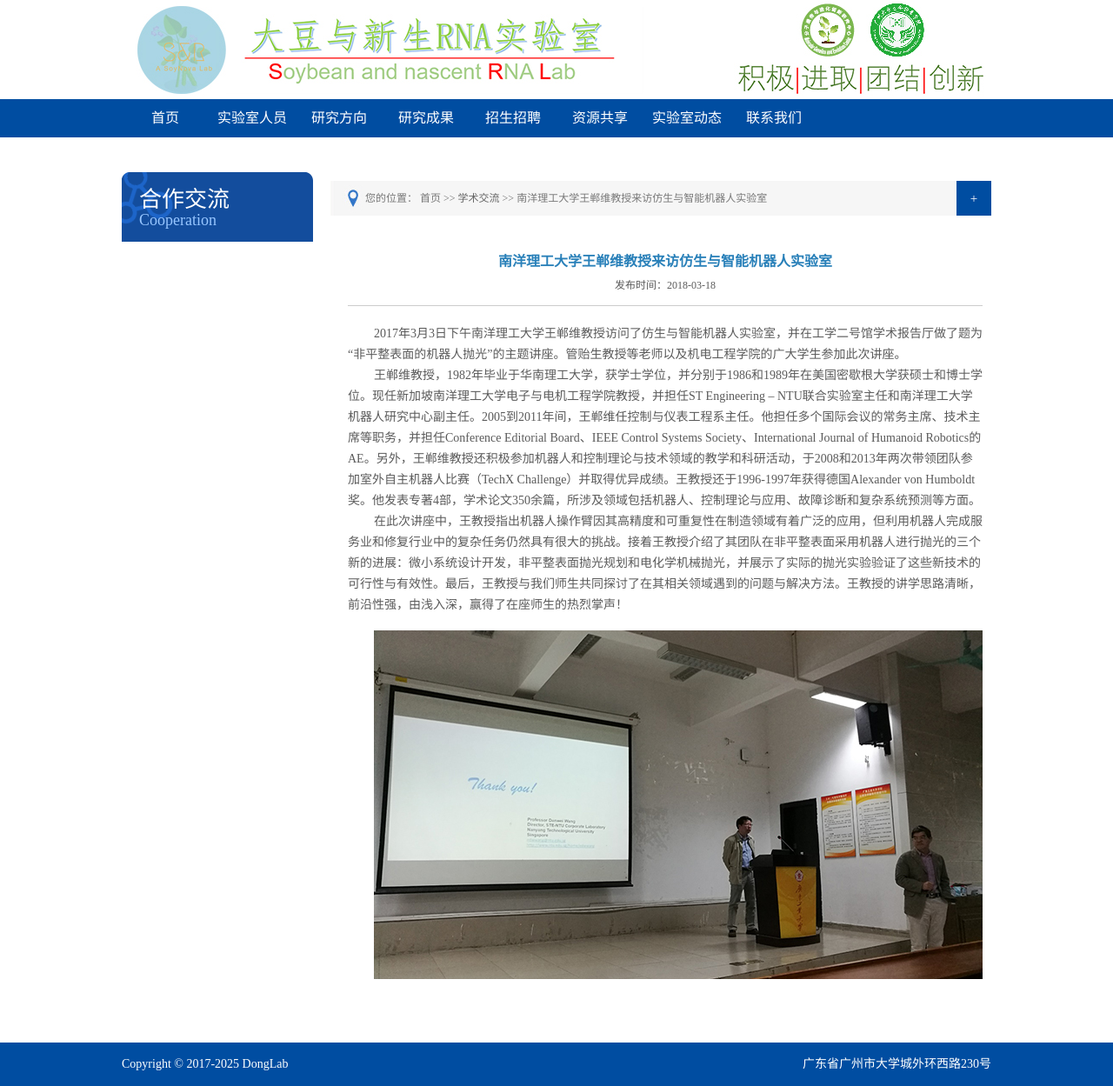
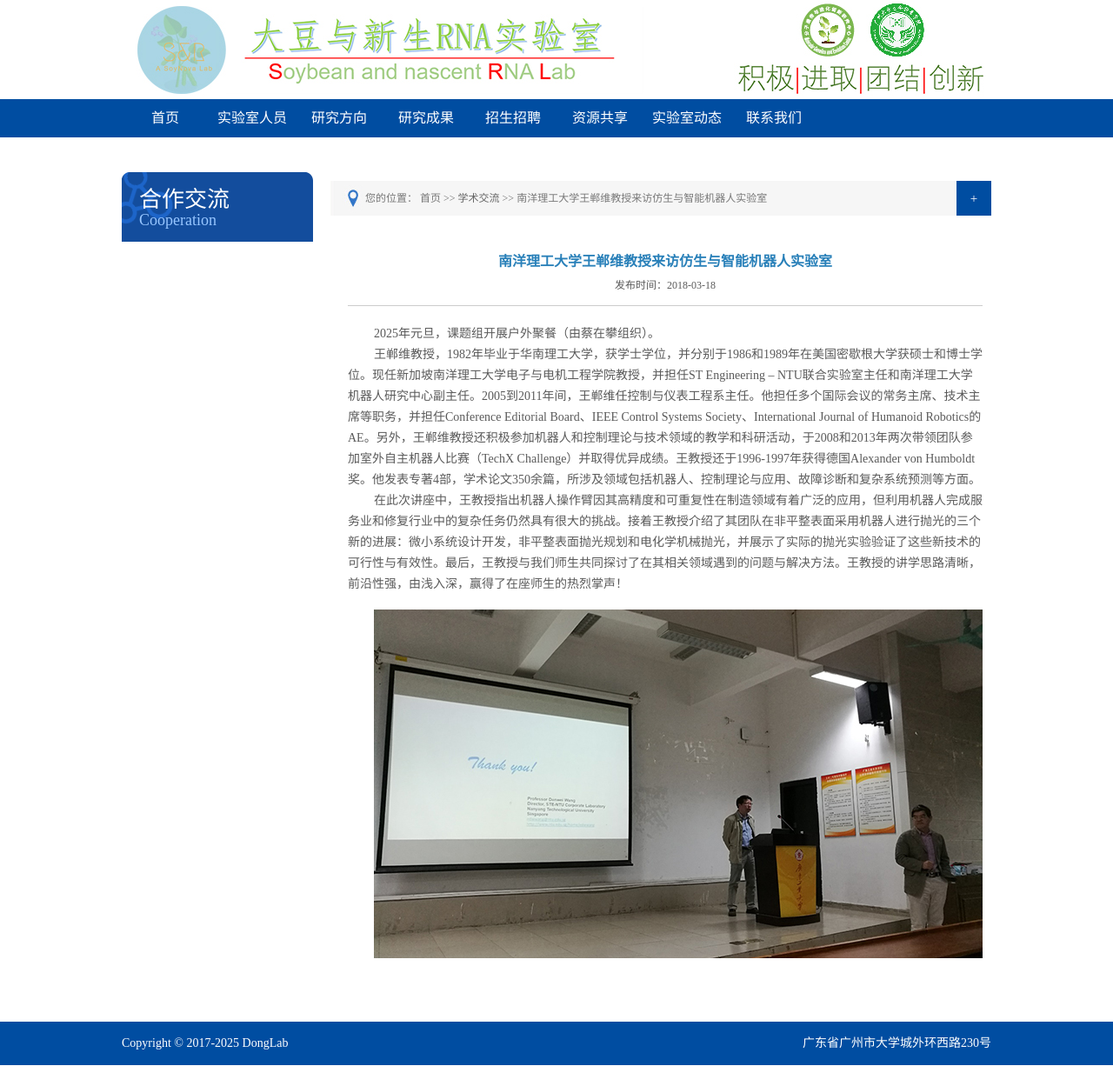
Before and after one commit to zhanweimin2021/zhanweimin2021.github.io, a Jekyll site: the page built from academic-exchange/_posts/2018-03-18-academic-exchange1.html, in a window 1280 px wide. Shown: the whole page at 87% size. Built offline with Jekyll 4.4.1, drawn with Linux system fonts in a browser that asks for light colours; after the commit the page ends 1225 px from its top, so only the background shows below that.

Commit message:
Update 2018-03-18-academic-exchange1.html

```diff
--- a/academic-exchange/_posts/2018-03-18-academic-exchange1.html
+++ b/academic-exchange/_posts/2018-03-18-academic-exchange1.html
@@ -9,9 +9,9 @@ type-en: academic-exchange
 image: academic-exchange1
 title: 南洋理工大学王郸维教授来访仿生与智能机器人实验室
 keywords: BIRL
-description:
+description: “课题组户外聚餐”
 ---
-<p>2017年3月3日下午南洋理工大学王郸维教授访问了仿生与智能机器人实验室，并在工学二号馆学术报告厅做了题为“非平整表面的机器人抛光”的主题讲座。管贻生教授等老师以及机电工程学院的广大学生参加此次讲座。</p>
+<p>2025年元旦，课题组开展户外聚餐（由蔡在攀组织）。</p>
 <p>王郸维教授，1982年毕业于华南理工大学，获学士学位，并分别于1986和1989年在美国密歇根大学获硕士和博士学位。现任新加坡南洋理工大学电子与电机工程学院教授，并担任ST Engineering – NTU联合实验室主任和南洋理工大学机器人研究中心副主任。2005到2011年间，王郸维任控制与仪表工程系主任。他担任多个国际会议的常务主席、技术主席等职务，并担任Conference Editorial Board、IEEE Control Systems Society、International Journal of Humanoid Robotics的AE。另外，王郸维教授还积极参加机器人和控制理论与技术领域的教学和科研活动，于2008和2013年两次带领团队参加室外自主机器人比赛（TechX Challenge）并取得优异成绩。王教授还于1996-1997年获得德国Alexander von Humboldt奖。他发表专著4部，学术论文350余篇，所涉及领域包括机器人、控制理论与应用、故障诊断和复杂系统预测等方面。</p>
 <p>在此次讲座中，王教授指出机器人操作臂因其高精度和可重复性在制造领域有着广泛的应用，但利用机器人完成服务业和修复行业中的复杂任务仍然具有很大的挑战。接着王教授介绍了其团队在非平整表面采用机器人进行抛光的三个新的进展：微小系统设计开发，非平整表面抛光规划和电化学机械抛光，并展示了实际的抛光实验验证了这些新技术的可行性与有效性。最后，王教授与我们师生共同探讨了在其相关领域遇到的问题与解决方法。王教授的讲学思路清晰，前沿性强，由浅入深，赢得了在座师生的热烈掌声！</p>
 <br>
```
